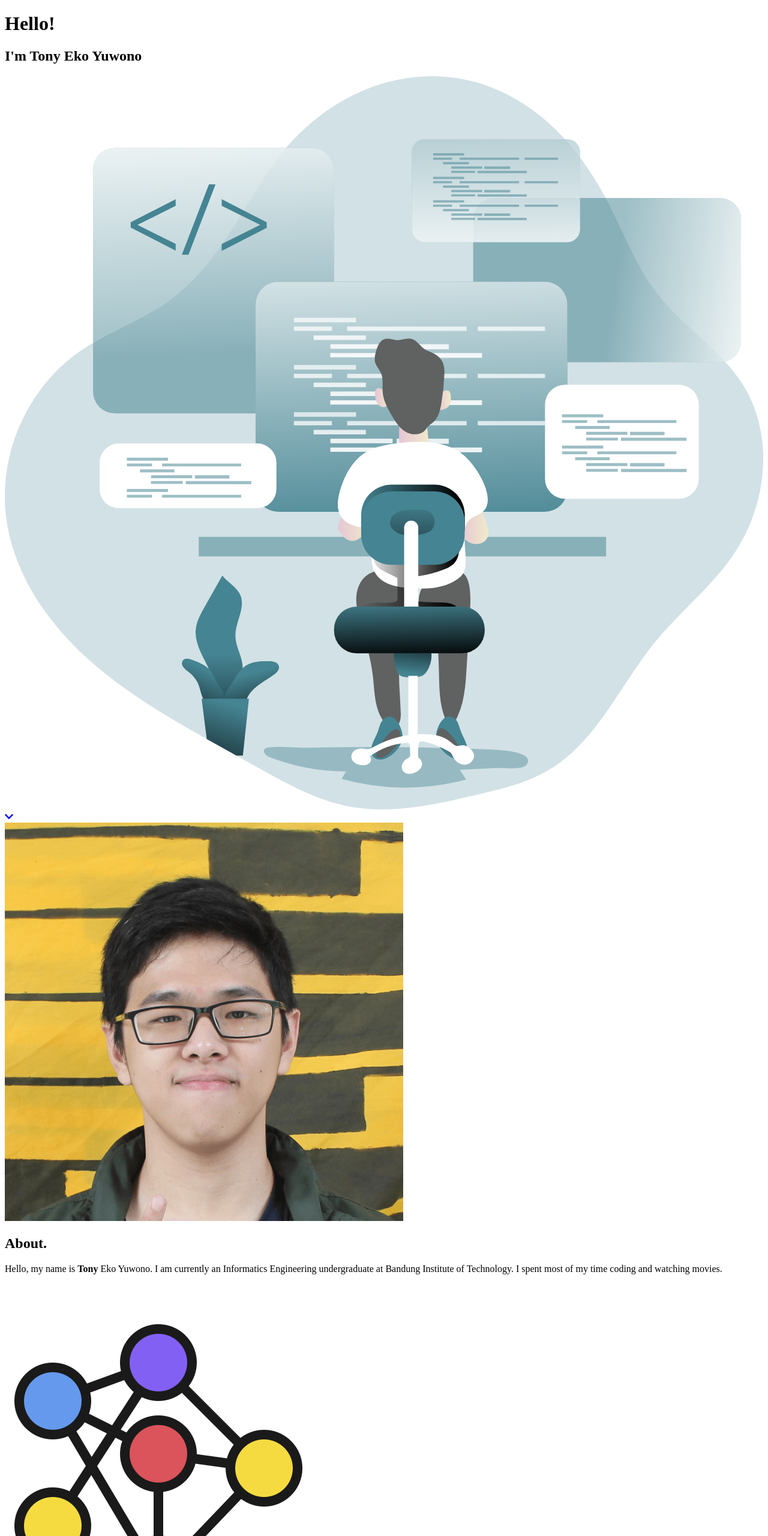
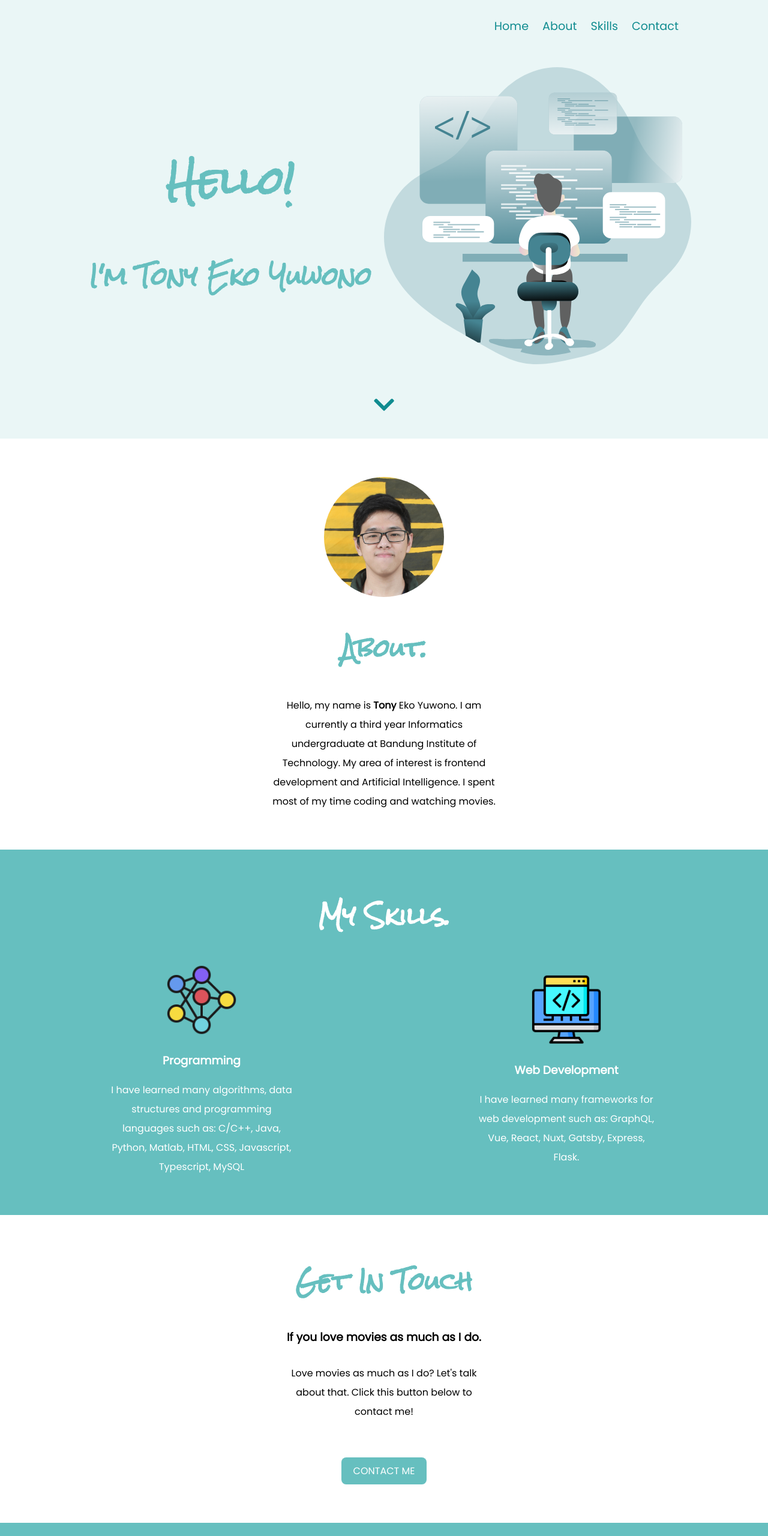
Before and after one commit to tonyeko/Personal-Page-WBD, a plain HTML site: page index.html in a window 1280 px wide. Shown: the top 2560 px of the page at 60% size. Drawn offline with Linux system fonts and the light colour scheme; files that its build step writes are made by us from their sources.

Commit message:
add styles

```diff
--- /dev/null
+++ b/css/styles.css
@@ -0,0 +1,240 @@
+html {
+  scroll-behavior: smooth;
+}
+
+body {
+  margin: 0;
+  font-family: "Poppins", sans-serif;
+  font-size: 1rem;
+  text-align: center;
+}
+
+header {
+  display: flex;
+  align-items: center;
+  justify-content: flex-end;
+  padding: 1% 10%;
+  background-color: #eaf6f6;
+  color: #108c90;
+}
+
+h1 {
+  font-family: "Rock Salt", cursive;
+  font-size: 3.815rem;
+  color: #66bfbf;
+}
+
+h2 {
+  font-family: "Rock Salt", cursive;
+  font-size: 2.441rem;
+  color: #66bfbf;
+}
+
+a {
+  color: #108c90;
+  text-decoration: none;
+}
+
+p {
+  line-height: 2;
+}
+
+/* Navigation */
+
+.nav {
+  display: flex;
+  justify-content: space-between;
+  width: 30%;
+}
+
+.nav li {
+  list-style: none;
+  margin: 0;
+  font-size: 1.2rem;
+}
+
+.burger {
+  font-size: 1.5rem;
+  visibility: hidden;
+}
+
+.navigator {
+  margin-top: 2rem;
+}
+
+.scroll-down {
+  font-size: 2.441rem;
+  transition: color 650ms;
+}
+.scroll-down:hover {
+  color: #054749;
+}
+
+/* Heading */
+
+.code-img {
+  width: 100%;
+}
+
+.top-container {
+  background-color: #eaf6f6;
+  padding: 2% 10%;
+}
+
+.middle-container {
+  margin: 5% auto;
+}
+
+.row {
+  display: flex;
+  align-items: center;
+  flex-wrap: wrap;
+}
+
+.col {
+  flex: 50%;
+  max-width: 50%;
+}
+
+/* About */
+
+.profile {
+  margin: 5% auto;
+}
+
+.profile-img {
+  border-radius: 50%;
+  width: 200px;
+}
+
+.profile-desc {
+  margin: auto;
+  width: 30%;
+}
+
+/* Skills */
+
+.skills {
+  background-color: #66bfbf;
+  color: #ffffff;
+  padding: 2.5% 2.5% 5%;
+}
+
+.skill-img {
+  width: 20%;
+}
+
+.skill-desc {
+  margin: auto;
+  width: 50%;
+}
+
+/* Contact */
+
+.contact-me {
+  margin: 5% auto;
+}
+
+.contact-desc {
+  margin: 30px auto 60px;
+  width: 25%;
+}
+
+.contact-btn {
+  background-color: #66bfbf;
+  border-radius: 8px;
+  display: inline-block;
+  cursor: pointer;
+  color: #ffffff;
+  padding: 10px 20px;
+  transition: background-color 650ms;
+}
+.contact-btn:hover {
+  background-color: #408c99;
+}
+
+/* Footer */
+
+.bottom-container {
+  position: relative;
+  padding: 50px 0 20px;
+  background-color: #66bfbf;
+}
+
+.social-media {
+  font-size: 20px;
+  margin-bottom: 30px;
+}
+
+.social-button {
+  margin: 10px 20px;
+}
+
+.copyright {
+  color: #eaf6f6;
+  padding-bottom: 0;
+  font-size: 0.9rem;
+}
+
+/* Responsive flex and navbar */
+
+@media screen and (max-width: 960px) {
+  .burger {
+    display: block;
+    right: 10%;
+    top: 5%;
+    position: absolute;
+    visibility: visible;
+  }
+  .nav {
+    margin: 0;
+    background: #eaf6f6;
+    position: absolute;
+    right: 0;
+    visibility: hidden;
+    top: 90px;
+    width: 50%;
+    height: calc(100% - 90px);
+    flex-direction: column;
+    justify-content: space-around;
+    padding: 0;
+  }
+  .nav-active {
+    visibility: visible;
+  }
+  .navlink {
+    text-align: center;
+  }
+  .col {
+    flex: 100%;
+    max-width: 100%;
+  }
+  .col-2 {
+    margin: 7.5% auto;
+  }
+  .code-img {
+    width: 75%;
+  }
+  .profile {
+    margin-bottom: 15%;
+  }
+  .profile-img {
+    margin-top: 50px;
+    width: 150px;
+  }
+  .profile-desc {
+    width: 75%;
+  }
+  .skill-img {
+    width: 35%;
+  }
+  .skill-desc {
+    width: 75%;
+  }
+  .contact-desc {
+    width: 75%;
+  }
+  .contact-btn {
+    margin-bottom: 5%;
+  }
+}
--- a/index.html
+++ b/index.html
@@ -4,6 +4,7 @@
 <head>
   <meta charset="UTF-8">
   <meta name="viewport" content="width=device-width, initial-scale=1.0">
+  <meta name="description" content="personal website">
   <title>Tony Eko Yuwono</title>
   <link rel="stylesheet" href="css/styles.css">
   <link href="https://fonts.googleapis.com/css2?family=Rock+Salt&family=Poppins&display=swap" rel="stylesheet">
@@ -11,6 +12,18 @@
 </head>
 
 <body>
+  <header>
+    <ul class="nav">
+      <li><a href="#">Home</a></li>
+      <li><a href="#about">About</a></li>
+      <li><a href="#skills">Skills</a></li>
+      <li><a href="#contact">Contact</a></li>
+    </ul>
+    <div class="burger">
+      <i class="fas fa-bars"></i>
+    </div>
+  </header>
+  <script src="index.js"></script>
   <div class="top-container">
     <div class="row">
       <div class="col">
@@ -22,21 +35,22 @@
       </div>
     </div>
     <div class="navigator">
-      <a href="#profile" class="scroll-down">
+      <a href="#about" class="scroll-down">
         <i class="fa fa-chevron-down"></i>
       </a>
     </div>
   </div>
   <div class="middle-container">
-    <div class="profile" id="profile">
+    <div class="profile" id="about">
       <img class="profile-img" src="images/me.png" alt="me-img">
       <h2>About.</h2>
       <p class="profile-desc">
-        Hello, my name is <b>Tony</b> Eko Yuwono. I am currently an Informatics Engineering undergraduate at Bandung Institute of
-        Technology. I spent most of my time coding and watching movies.
+        Hello, my name is <b>Tony</b> Eko Yuwono. I am currently a third year Informatics undergraduate at Bandung
+        Institute of Technology. My area of interest is frontend development and Artificial Intelligence.
+        I spent most of my time coding and watching movies.
       </p>
     </div>
-    <div class="skills">
+    <div class="skills" id="skills">
       <h2 style="color: #ffffff;">My Skills.</h2>
       <div class="row">
         <div class="col">
@@ -57,7 +71,7 @@
         </div>
       </div>
     </div>
-    <div class="contact-me">
+    <div class="contact-me" id="contact">
       <h2>Get In Touch</h2>
       <h3>If you love movies as much as I do.</h3>
       <p class="contact-desc">
@@ -71,13 +85,15 @@
 
   <div class="bottom-container">
     <div class="social-media">
-      <a href="https://github.com/tonyeko" aria-label="twitter" target="_blank"><i aria-hidden="true" class="fab fa-github social-button">github</i></a>
-      <a href="https://instagram.com/tony.yuwono" target="_blank"><i class="fab fa-instagram social-button">instagram</i></a>
-      <a href="https://facebook.com/tonyekoyuwono" target="_blank"><i class="fab fa-facebook-f social-button">facebook</i></a>
+      <a href="https://github.com/tonyeko" aria-label="twitter" target="_blank"><i aria-hidden="true"
+          class="fab fa-github social-button">github</i></a>
+      <a href="https://instagram.com/tony.yuwono" target="_blank"><i
+          class="fab fa-instagram social-button">instagram</i></a>
+      <a href="https://facebook.com/tonyekoyuwono" target="_blank"><i
+          class="fab fa-facebook-f social-button">facebook</i></a>
     </div>
     <p class="copyright">© 2020 Tony Eko Yuwono</p>
   </div>
-  <script src="index.js"></script>
   <!-- Font Awesome -->
   <script src="https://cdnjs.cloudflare.com/ajax/libs/font-awesome/5.13.0/js/all.js"
     integrity="sha256-EhSd26A4BBY7cx1qenrGNmgTke2gzkGS0HDPmLVVQ6w=" crossorigin="anonymous"></script>
--- a/index.js
+++ b/index.js
@@ -0,0 +1,6 @@
+const burger = document.querySelector(".burger");
+const nav = document.querySelector(".nav");
+
+burger.addEventListener("click", function () {
+  nav.classList.toggle("nav-active");
+});
```
Also changed, not shown: styles.css (deleted), 1 other file.
